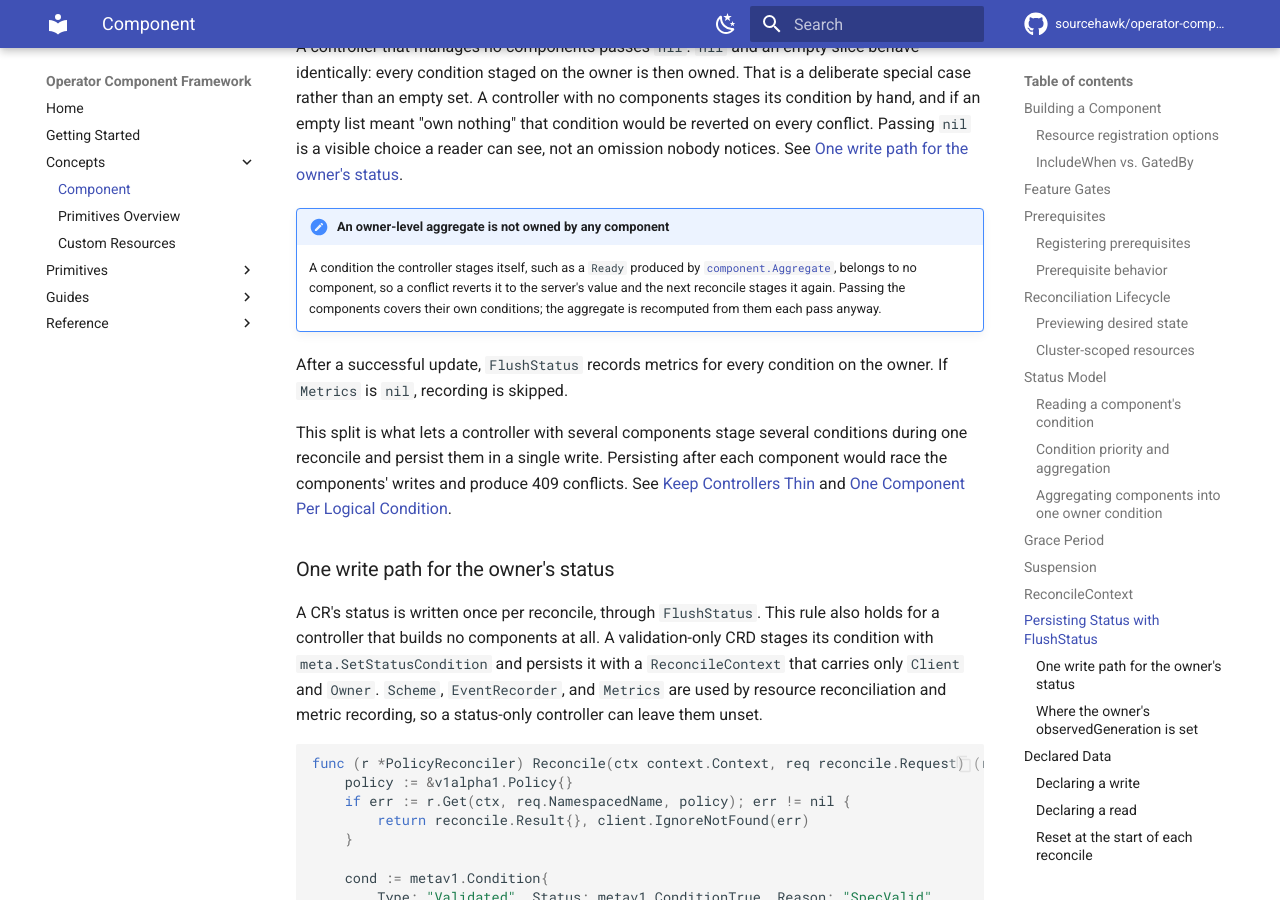
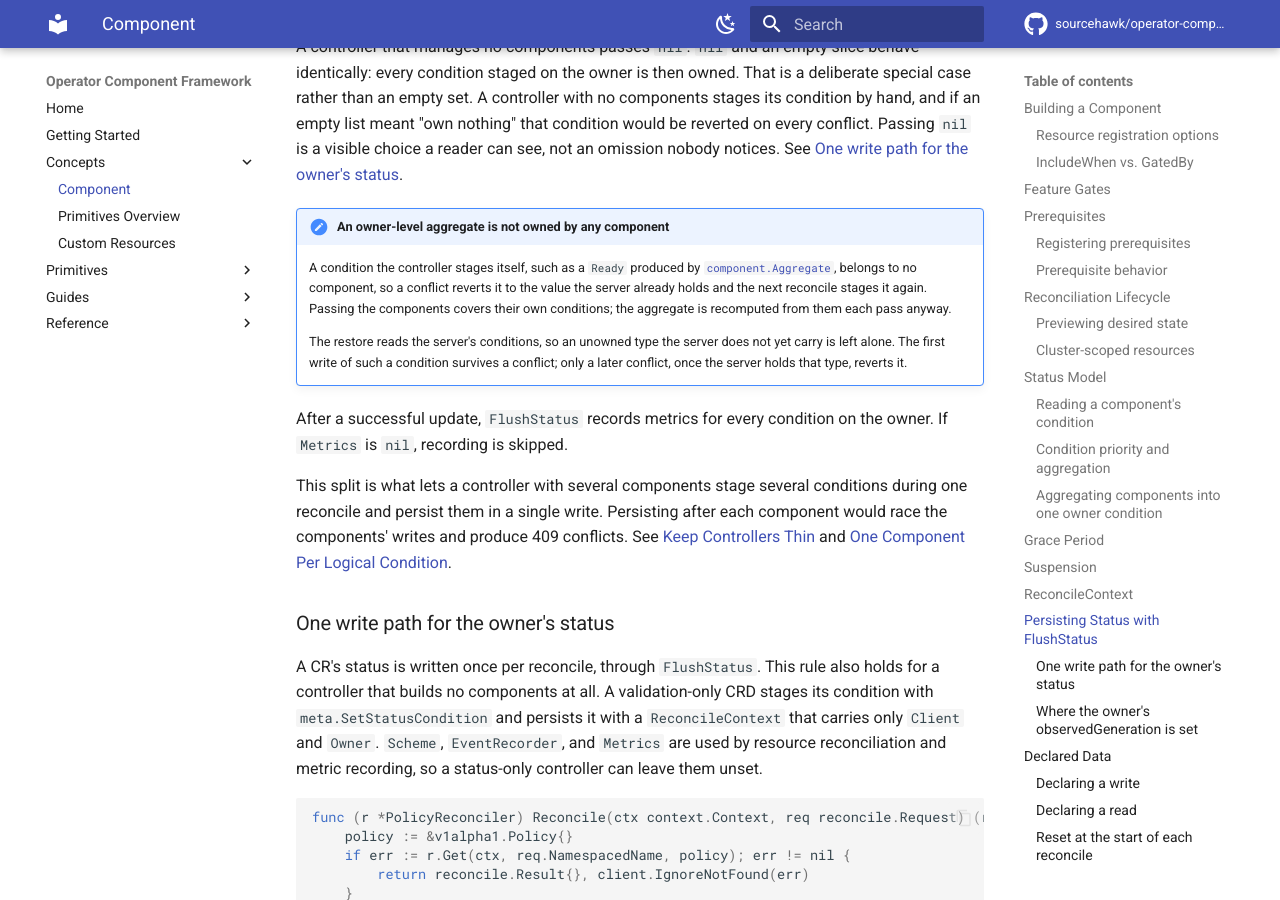
Before and after one commit to sourcehawk/operator-component-framework, an MkDocs documentation site: the page built from docs/component.md, in a window 1280 px wide and 900 px high, scrolled down 19767 px. Built offline with MkDocs 1.6.1 and Material for MkDocs 9.7.7, drawn with Linux system fonts in a browser that asks for light colours; comment, search, counter and statistics services are not loaded.

Commit message:
docs(component): say when an unowned condition actually reverts
The conflict wording read as though an unowned condition always reverts, which
overstates it. The restore iterates the server's conditions, so an unowned type the
server does not yet carry is never touched and the staged value survives. The first
write of an owner-level aggregate therefore survives a conflict; only a later one,
once the server holds that type, reverts it.

The behaviour was already pinned by the test asserting that an unowned condition
absent from the server keeps the staged value. It just was not stated, and a retrieval
test stopped exactly there, unable to tell which way the empty case resolved.

Co-Authored-By: Claude Opus 5 (1M context) <noreply@anthropic.com>

```diff
--- a/docs/component.md
+++ b/docs/component.md
@@ -709,8 +709,12 @@ every conflict. Passing `nil` is a visible choice a reader can see, not an omiss
 
     A condition the controller stages itself, such as a `Ready` produced by
     [`component.Aggregate`](#aggregating-components-into-one-owner-condition), belongs to no component, so a conflict
-    reverts it to the server's value and the next reconcile stages it again. Passing the components covers their own
-    conditions; the aggregate is recomputed from them each pass anyway.
+    reverts it to the value the server already holds and the next reconcile stages it again. Passing the components
+    covers their own conditions; the aggregate is recomputed from them each pass anyway.
+
+    The restore reads the server's conditions, so an unowned type the server does not yet carry is left alone. The
+    first write of such a condition survives a conflict; only a later conflict, once the server holds that type,
+    reverts it.
 
 After a successful update, `FlushStatus` records metrics for every condition on the owner. If `Metrics` is `nil`,
 recording is skipped.
```
Also changed, not shown: plugin/skills/building-components/SKILL.md (+3 -1 lines), plugin/skills/building-components/references/component.md (+6 -2 lines), 1 other file.
